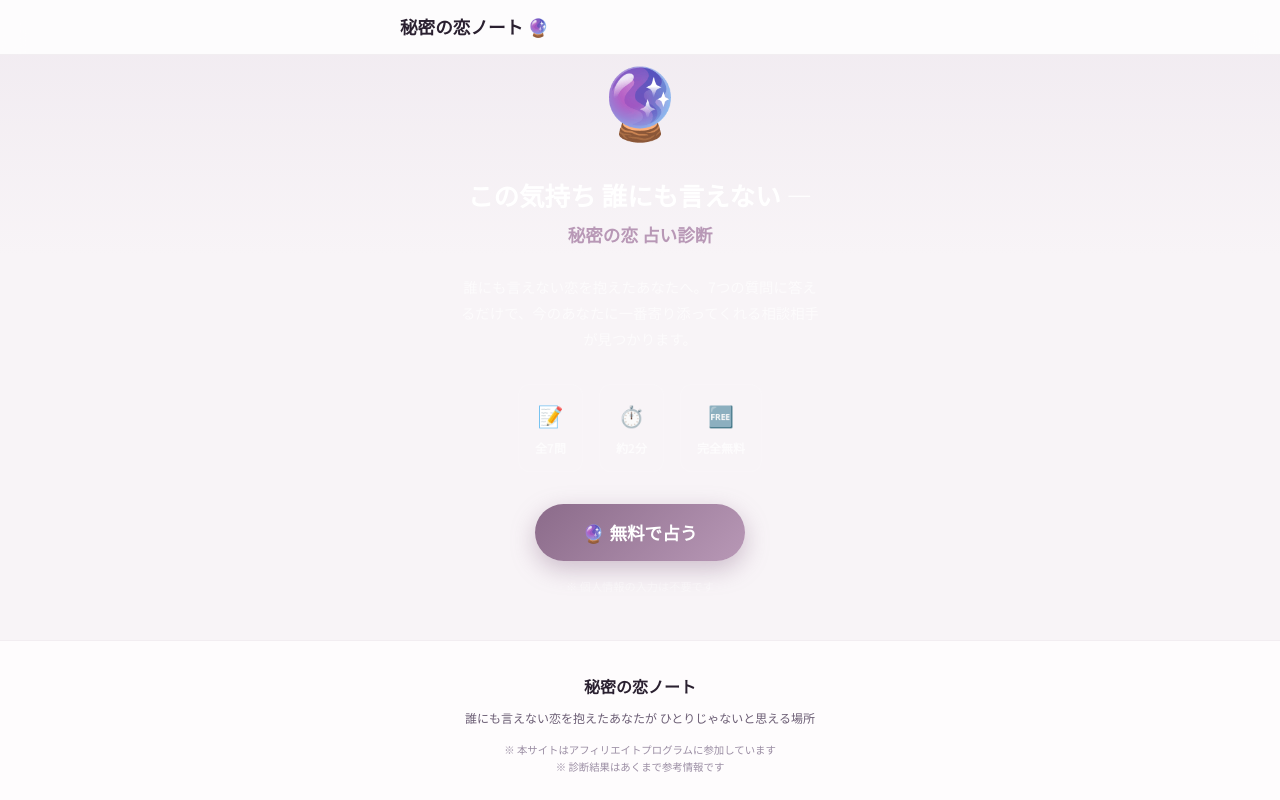
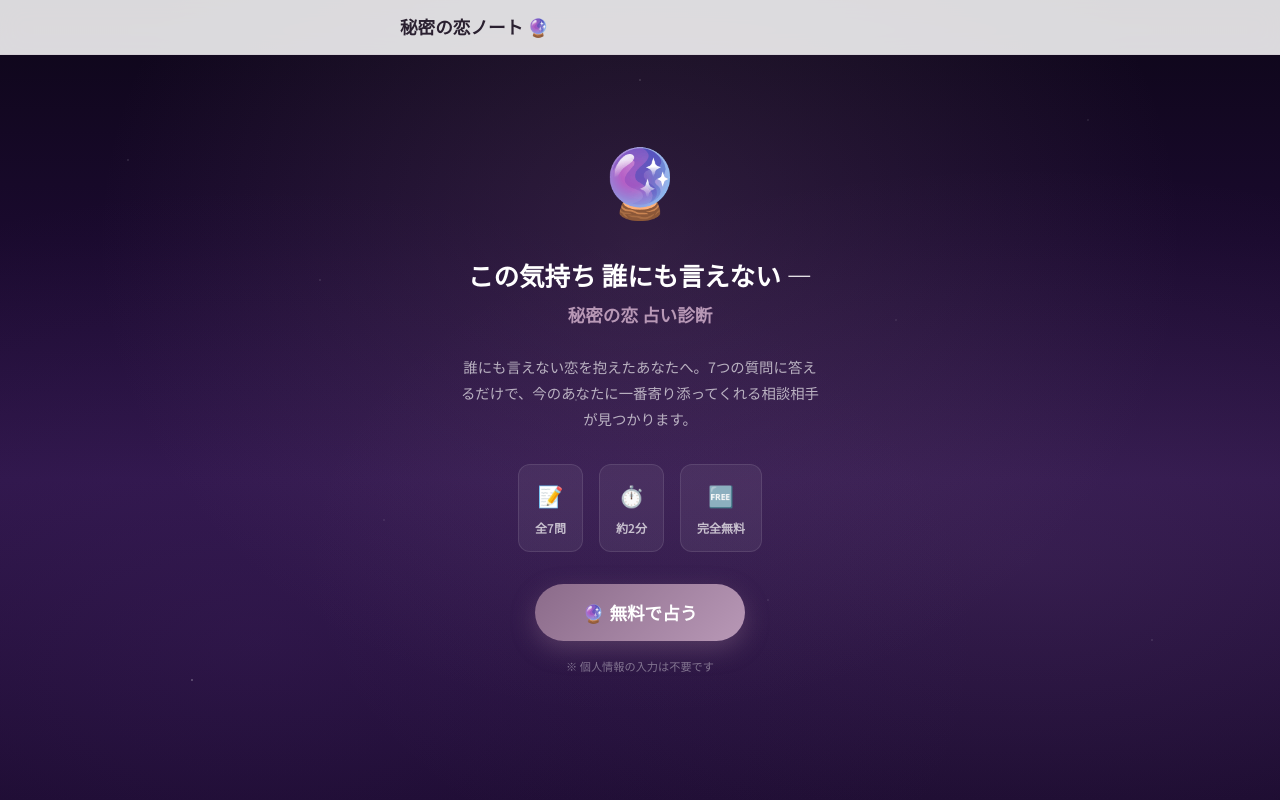
Before and after one commit to kengoabe123-bit/love-fortune-diagnosis, a Next.js app: page /diagnosis in a window 1280 px wide. Shown: the top 800 px of the page. Built offline with nearby package versions, Linux system fonts and the light colour scheme.

Commit message:
fix: スタート画面を紫×神秘的な占い風デザインに変更

```diff
--- a/app/diagnosis/page.tsx
+++ b/app/diagnosis/page.tsx
@@ -152,7 +152,8 @@ export default function DiagnosisPage() {
 
     if (phase === 'start') {
         return (
-            <section className="question-section" style={{ display: 'flex', flexDirection: 'column', alignItems: 'center', justifyContent: 'center', minHeight: '80vh', textAlign: 'center', padding: '2rem 1rem' }}>
+            <section className="start-screen">
+                <div style={{ position: 'relative', zIndex: 1, display: 'flex', flexDirection: 'column', alignItems: 'center', textAlign: 'center', padding: '2rem 1rem' }}>
                 <div style={{
                     fontSize: '4rem',
                     marginBottom: '1.5rem',
@@ -239,12 +240,7 @@ export default function DiagnosisPage() {
                 <p style={{ fontSize: '0.7rem', color: 'rgba(255,255,255,0.4)' }}>
                     ※ 個人情報の入力は不要です
                 </p>
-                <style>{`
-                    @keyframes pulse {
-                        0%, 100% { transform: scale(1); }
-                        50% { transform: scale(1.15); }
-                    }
-                `}</style>
+                </div>
             </section>
         );
     }
--- a/app/globals.css
+++ b/app/globals.css
@@ -194,6 +194,64 @@ body {
   display: flex;
   flex-direction: column;
   align-items: center;
+}
+
+/* Start Screen - 神秘的な占い風 */
+.start-screen {
+  min-height: 100vh;
+  background: linear-gradient(180deg, #0d0618 0%, #1a0a2e 30%, #2d1548 60%, #1a0a2e 100%);
+  padding: 32px 20px;
+  display: flex;
+  flex-direction: column;
+  align-items: center;
+  justify-content: center;
+  position: relative;
+  overflow: hidden;
+}
+
+.start-screen::before {
+  content: '';
+  position: absolute;
+  inset: 0;
+  background:
+    radial-gradient(ellipse at 50% 30%, rgba(139, 107, 138, 0.2) 0%, transparent 60%),
+    radial-gradient(ellipse at 20% 80%, rgba(106, 60, 150, 0.15) 0%, transparent 50%),
+    radial-gradient(ellipse at 80% 70%, rgba(180, 130, 200, 0.1) 0%, transparent 50%);
+  pointer-events: none;
+}
+
+.start-screen::after {
+  content: '';
+  position: absolute;
+  inset: 0;
+  background-image:
+    radial-gradient(1px 1px at 10% 20%, rgba(255,255,255,0.4) 0%, transparent 100%),
+    radial-gradient(1px 1px at 30% 65%, rgba(255,255,255,0.3) 0%, transparent 100%),
+    radial-gradient(1px 1px at 50% 10%, rgba(255,255,255,0.5) 0%, transparent 100%),
+    radial-gradient(1px 1px at 70% 40%, rgba(255,255,255,0.3) 0%, transparent 100%),
+    radial-gradient(1px 1px at 90% 80%, rgba(255,255,255,0.4) 0%, transparent 100%),
+    radial-gradient(1.5px 1.5px at 15% 85%, rgba(255,255,255,0.5) 0%, transparent 100%),
+    radial-gradient(1px 1px at 85% 15%, rgba(255,255,255,0.3) 0%, transparent 100%),
+    radial-gradient(1.5px 1.5px at 45% 50%, rgba(255,255,255,0.4) 0%, transparent 100%),
+    radial-gradient(1px 1px at 60% 75%, rgba(255,255,255,0.3) 0%, transparent 100%),
+    radial-gradient(1px 1px at 25% 35%, rgba(255,255,255,0.4) 0%, transparent 100%);
+  animation: twinkle 4s ease-in-out infinite alternate;
+  pointer-events: none;
+}
+
+@keyframes twinkle {
+  0% { opacity: 0.5; }
+  100% { opacity: 1; }
+}
+
+@keyframes pulse {
+  0%, 100% { transform: scale(1); }
+  50% { transform: scale(1.15); }
+}
+
+@keyframes glowPulse {
+  0%, 100% { box-shadow: 0 8px 25px rgba(139, 107, 138, 0.4); }
+  50% { box-shadow: 0 8px 40px rgba(139, 107, 138, 0.7), 0 0 60px rgba(139, 107, 138, 0.3); }
 }
 
 .question-subtext {
```
